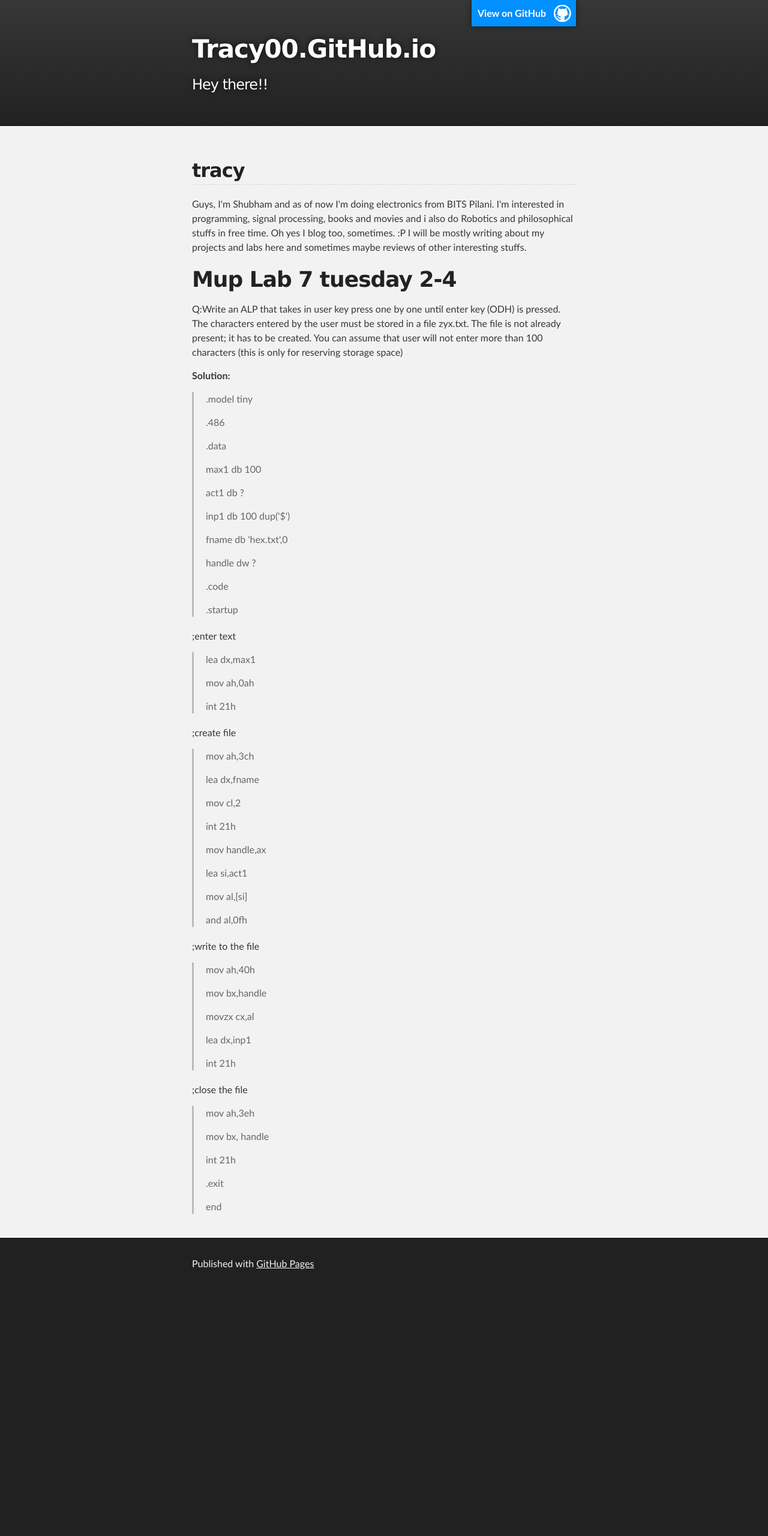
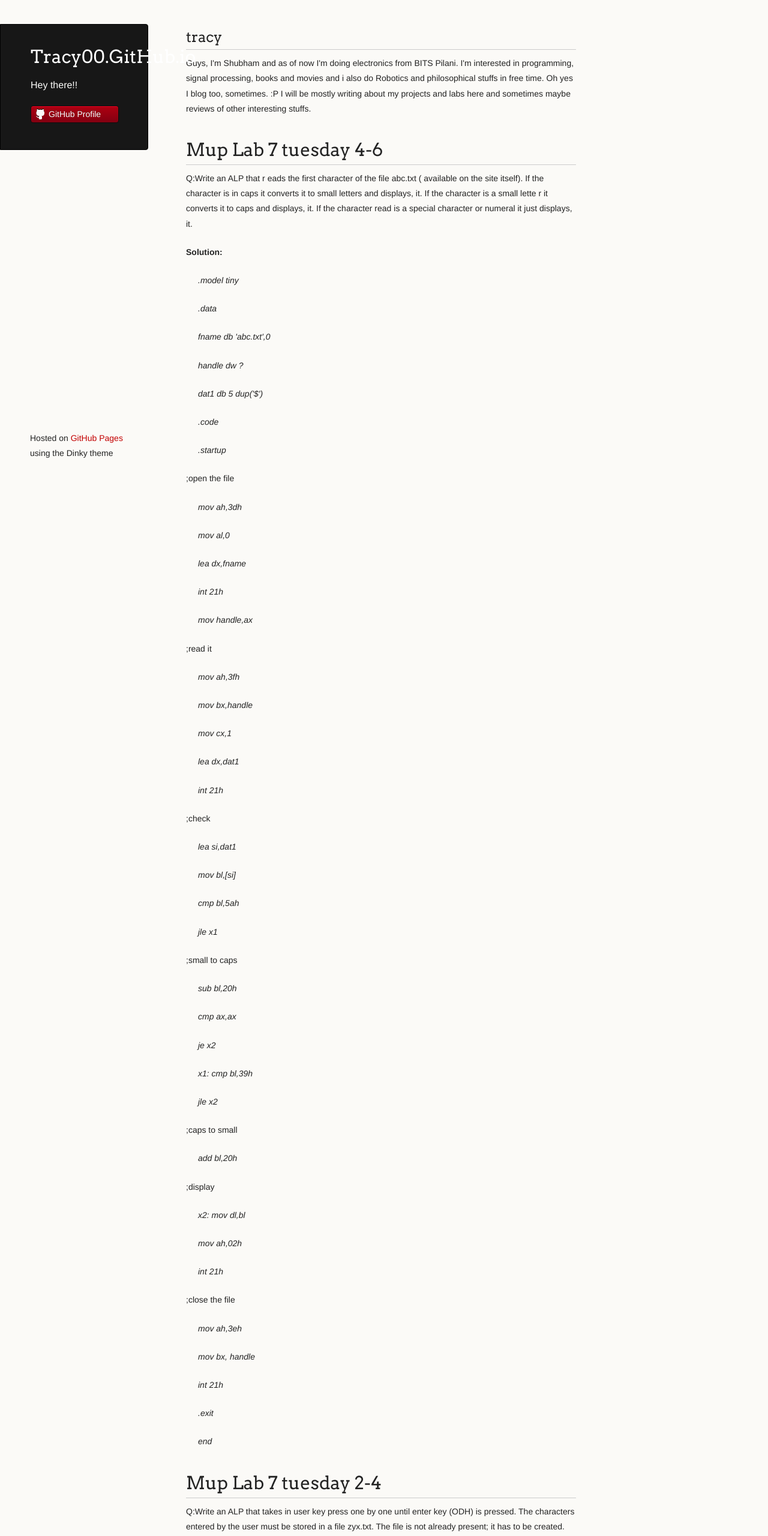
Before and after one commit to tracy00/tracy00.github.io, a plain HTML site: page index.html in a window 1280 px wide. Shown: the top 2560 px of the page at 60% size. Before the commit the page ends 2153 px from the top, so only its background shows below. Drawn offline with Linux system fonts and the light colour scheme.

Commit message:
Replace master branch with page content via GitHub

```diff
--- a/index.html
+++ b/index.html
@@ -1,37 +1,168 @@
-<!DOCTYPE html>
+<!doctype html>
 <html>
+  <head>
+    <meta charset="utf-8">
+    <meta http-equiv="X-UA-Compatible" content="chrome=1">
+    <title>Tracy00.GitHub.io by tracy00</title>
 
-  <head>
-    <meta charset='utf-8'>
-    <meta http-equiv="X-UA-Compatible" content="chrome=1">
-    <meta name="description" content="Tracy00.GitHub.io : Hey there!!">
+    <link rel="stylesheet" href="stylesheets/styles.css">
+    <link rel="stylesheet" href="stylesheets/github-light.css">
+    <script src="javascripts/scale.fix.js"></script>
+    <meta name="viewport" content="width=device-width, initial-scale=1, user-scalable=no">
+    <!--[if lt IE 9]>
+    <script src="//html5shiv.googlecode.com/svn/trunk/html5.js"></script>
+    <![endif]-->
+  </head>
+  <body>
+    <div class="wrapper">
+      <header>
+        <h1 class="header">Tracy00.GitHub.io</h1>
+        <p class="header">Hey there!!</p>
 
-    <link rel="stylesheet" type="text/css" media="screen" href="stylesheets/stylesheet.css">
 
-    <title>Tracy00.GitHub.io</title>
-  </head>
 
-  <body>
+        <ul>
+          <li><a class="buttons github" href="https://github.com/tracy00">GitHub Profile</a></li>
+        </ul>
 
-    <!-- HEADER -->
-    <div id="header_wrap" class="outer">
-        <header class="inner">
-          <a id="forkme_banner" href="https://github.com/tracy00">View on GitHub</a>
-
-          <h1 id="project_title">Tracy00.GitHub.io</h1>
-          <h2 id="project_tagline">Hey there!!</h2>
-
-        </header>
-    </div>
-
-    <!-- MAIN CONTENT -->
-    <div id="main_content_wrap" class="outer">
-      <section id="main_content" class="inner">
+      </header>
+      <section>
         <h2>
 <a id="tracy" class="anchor" href="#tracy" aria-hidden="true"><span aria-hidden="true" class="octicon octicon-link"></span></a>tracy</h2>
 
 <p>Guys, I'm Shubham and as of now I'm doing electronics from BITS Pilani. I'm interested in programming, signal processing, books and movies and i also do Robotics and philosophical stuffs in free time. Oh yes I blog too, sometimes. :P
 I will be mostly writing about my projects and labs here and sometimes maybe reviews of other interesting stuffs.</p>
+
+<h1>
+<a id="mup-lab-7-tuesday-4-6" class="anchor" href="#mup-lab-7-tuesday-4-6" aria-hidden="true"><span aria-hidden="true" class="octicon octicon-link"></span></a>Mup Lab 7 tuesday 4-6</h1>
+
+<p>Q:Write  an  ALP  that
+r
+eads  the  first
+character
+of  the  file  abc.txt  (
+available
+on
+the  site  itself).  If  the
+character
+is
+in caps  it  converts  it to  small  letters  and
+displays,
+it.  If  the
+character
+is  a  small  lette
+r  it
+converts it to caps and
+displays,
+it. If the
+character
+read is a special
+character
+or numeral it just
+displays,
+it.</p>
+
+<p><strong>Solution:</strong></p>
+
+<blockquote>
+<p>.model tiny</p>
+
+<p>.data</p>
+
+<p>fname  db 'abc.txt',0</p>
+
+<p>handle dw ?</p>
+
+<p>dat1   db  5 dup('$')</p>
+
+<p>.code</p>
+
+<p>.startup</p>
+</blockquote>
+
+<p>;open the file</p>
+
+<blockquote>
+<p>mov ah,3dh</p>
+
+<p>mov al,0</p>
+
+<p>lea dx,fname</p>
+
+<p>int 21h</p>
+
+<p>mov handle,ax</p>
+</blockquote>
+
+<p>;read it</p>
+
+<blockquote>
+<p>mov ah,3fh</p>
+
+<p>mov bx,handle</p>
+
+<p>mov cx,1</p>
+
+<p>lea dx,dat1</p>
+
+<p>int 21h</p>
+</blockquote>
+
+<p>;check</p>
+
+<blockquote>
+<p>lea si,dat1</p>
+
+<p>mov bl,[si]</p>
+
+<p>cmp bl,5ah</p>
+
+<p>jle x1</p>
+</blockquote>
+
+<p>;small to caps</p>
+
+<blockquote>
+<p>sub bl,20h</p>
+
+<p>cmp ax,ax</p>
+
+<p>je x2</p>
+
+<p>x1:    cmp bl,39h</p>
+
+<p>jle x2</p>
+</blockquote>
+
+<p>;caps to small  </p>
+
+<blockquote>
+<p>add bl,20h</p>
+</blockquote>
+
+<p>;display    </p>
+
+<blockquote>
+<p>x2:    mov dl,bl</p>
+
+<p>mov ah,02h</p>
+
+<p>int 21h</p>
+</blockquote>
+
+<p>;close the file</p>
+
+<blockquote>
+<p>mov ah,3eh</p>
+
+<p>mov bx, handle</p>
+
+<p>int 21h</p>
+
+<p>.exit</p>
+
+<p>end</p>
+</blockquote>
 
 <h1>
 <a id="mup-lab-7-tuesday-2-4" class="anchor" href="#mup-lab-7-tuesday-2-4" aria-hidden="true"><span aria-hidden="true" class="octicon octicon-link"></span></a>Mup Lab 7 tuesday 2-4</h1>
@@ -123,16 +254,11 @@ space)</p>
 <p>end</p>
 </blockquote>
       </section>
-    </div>
-
-    <!-- FOOTER  -->
-    <div id="footer_wrap" class="outer">
-      <footer class="inner">
-        <p>Published with <a href="https://pages.github.com">GitHub Pages</a></p>
+      <footer>
+        <p><small>Hosted on <a href="https://pages.github.com">GitHub Pages</a> using the Dinky theme</small></p>
       </footer>
     </div>
-
-
+    <!--[if !IE]><script>fixScale(document);</script><![endif]-->
 
   </body>
 </html>
--- /dev/null
+++ b/javascripts/scale.fix.js
@@ -0,0 +1,20 @@
+fixScale = function(doc) {
+
+	var addEvent = 'addEventListener',
+	    type = 'gesturestart',
+	    qsa = 'querySelectorAll',
+	    scales = [1, 1],
+	    meta = qsa in doc ? doc[qsa]('meta[name=viewport]') : [];
+
+	function fix() {
+		meta.content = 'width=device-width,minimum-scale=' + scales[0] + ',maximum-scale=' + scales[1];
+		doc.removeEventListener(type, fix, true);
+	}
+
+	if ((meta = meta[meta.length - 1]) && addEvent in doc) {
+		fix();
+		scales = [.25, 1.6];
+		doc[addEvent](type, fix, true);
+	}
+
+};
--- /dev/null
+++ b/stylesheets/styles.css
@@ -0,0 +1,423 @@
+@import url(https://fonts.googleapis.com/css?family=Arvo:400,700,400italic);
+
+/* MeyerWeb Reset */
+
+html, body, div, span, applet, object, iframe,
+h1, h2, h3, h4, h5, h6, p, blockquote, pre,
+a, abbr, acronym, address, big, cite, code,
+del, dfn, em, img, ins, kbd, q, s, samp,
+small, strike, strong, sub, sup, tt, var,
+b, u, i, center,
+dl, dt, dd, ol, ul, li,
+fieldset, form, label, legend,
+table, caption, tbody, tfoot, thead, tr, th, td,
+article, aside, canvas, details, embed,
+figure, figcaption, footer, header, hgroup,
+menu, nav, output, ruby, section, summary,
+time, mark, audio, video {
+  margin: 0;
+  padding: 0;
+  border: 0;
+  font: inherit;
+  vertical-align: baseline;
+}
+
+
+/* Base text styles */
+
+body {
+  padding:10px 50px 0 0;
+  font-family:"Helvetica Neue", Helvetica, Arial, sans-serif;
+	font-size: 14px;
+	color: #232323;
+	background-color: #FBFAF7;
+	margin: 0;
+	line-height: 1.8em;
+	-webkit-font-smoothing: antialiased;
+
+}
+
+h1, h2, h3, h4, h5, h6 {
+  color:#232323;
+  margin:36px 0 10px;
+}
+
+p, ul, ol, table, dl {
+  margin:0 0 22px;
+}
+
+h1, h2, h3 {
+	font-family: Arvo, Monaco, serif;
+  line-height:1.3;
+	font-weight: normal;
+}
+
+h1,h2, h3 {
+	display: block;
+	border-bottom: 1px solid #ccc;
+	padding-bottom: 5px;
+}
+
+h1 {
+	font-size: 30px;
+}
+
+h2 {
+	font-size: 24px;
+}
+
+h3 {
+	font-size: 18px;
+}
+
+h4, h5, h6 {
+	font-family: Arvo, Monaco, serif;
+	font-weight: 700;
+}
+
+a {
+  color:#C30000;
+  font-weight:200;
+  text-decoration:none;
+}
+
+a:hover {
+	text-decoration: underline;
+}
+
+a small {
+	font-size: 12px;
+}
+
+em {
+	font-style: italic;
+}
+
+strong {
+  font-weight:700;
+}
+
+ul {
+  list-style-position: inside;
+  list-style: disc;
+  padding-left: 25px;
+}
+
+ol {
+  list-style-position: inside;
+  list-style: decimal;
+  padding-left: 25px;
+}
+
+blockquote {
+  margin: 0;
+  padding: 0 0 0 20px;
+  font-style: italic;
+}
+
+dl, dt, dd, dl p {
+	font-color: #444;
+}
+
+dl dt {
+  font-weight: bold;
+}
+
+dl dd {
+  padding-left: 20px;
+  font-style: italic;
+}
+
+dl p {
+  padding-left: 20px;
+  font-style: italic;
+}
+
+hr {
+  border:0;
+  background:#ccc;
+  height:1px;
+  margin:0 0 24px;
+}
+
+/* Images */
+
+img {
+  position: relative;
+  margin: 0 auto;
+  max-width: 650px;
+  padding: 5px;
+  margin: 10px 0 32px 0;
+  border: 1px solid #ccc;
+}
+
+p img {
+  display: inline;
+  margin: 0;
+  padding: 0;
+  vertical-align: middle;
+  text-align: center;
+  border: none;
+}
+
+/* Code blocks */
+
+code, pre {
+	font-family: Monaco, "Bitstream Vera Sans Mono", "Lucida Console", Terminal, monospace;
+  color:#000;
+  font-size:14px;
+}
+
+pre {
+	padding: 4px 12px;
+  background: #FDFEFB;
+  border-radius:4px;
+  border:1px solid #D7D8C8;
+  overflow: auto;
+  overflow-y: hidden;
+	margin-bottom: 32px;
+}
+
+
+/* Tables */
+
+table {
+  width:100%;
+}
+
+table {
+  border: 1px solid #ccc;
+  margin-bottom: 32px;
+  text-align: left;
+ }
+
+th {
+  font-family: 'Arvo', Helvetica, Arial, sans-serif;
+	font-size: 18px;
+	font-weight: normal;
+  padding: 10px;
+  background: #232323;
+  color: #FDFEFB;
+ }
+
+td {
+  padding: 10px;
+	background: #ccc;
+ }
+
+
+/* Wrapper */
+.wrapper {
+  width:960px;
+}
+
+
+/* Header */
+
+header {
+	background-color: #171717;
+	color: #FDFDFB;
+  width:170px;
+  float:left;
+  position:fixed;
+	border: 1px solid #000;
+	-webkit-border-top-right-radius: 4px;
+	-webkit-border-bottom-right-radius: 4px;
+	-moz-border-radius-topright: 4px;
+	-moz-border-radius-bottomright: 4px;
+	border-top-right-radius: 4px;
+	border-bottom-right-radius: 4px;
+	padding: 34px 25px 22px 50px;
+	margin: 30px 25px 0 0;
+	-webkit-font-smoothing: antialiased;
+}
+
+p.header {
+	font-size: 16px;
+}
+
+h1.header {
+	font-family: Arvo, sans-serif;
+	font-size: 30px;
+	font-weight: 300;
+	line-height: 1.3em;
+	border-bottom: none;
+	margin-top: 0;
+}
+
+
+h1.header, a.header, a.name, header a{
+	color: #fff;
+}
+
+a.header {
+	text-decoration: underline;
+}
+
+a.name {
+	white-space: nowrap;
+}
+
+header ul {
+  list-style:none;
+  padding:0;
+}
+
+header li {
+	list-style-type: none;
+  width:132px;
+  height:15px;
+	margin-bottom: 12px;
+	line-height: 1em;
+	padding: 6px 6px 6px 7px;
+
+	background: #AF0011;
+	background: -moz-linear-gradient(top, #AF0011 0%, #820011 100%);
+  background: -webkit-gradient(linear, left top, left bottom, color-stop(0%,#f8f8f8), color-stop(100%,#dddddd));
+  background: -webkit-linear-gradient(top, #AF0011 0%,#820011 100%);
+  background: -o-linear-gradient(top, #AF0011 0%,#820011 100%);
+  background: -ms-linear-gradient(top, #AF0011 0%,#820011 100%);
+  background: linear-gradient(top, #AF0011 0%,#820011 100%);
+
+	border-radius:4px;
+  border:1px solid #0D0D0D;
+
+	-webkit-box-shadow: inset 0px 1px 1px 0 rgba(233,2,38, 1);
+	box-shadow: inset 0px 1px 1px 0 rgba(233,2,38, 1);
+
+}
+
+header li:hover {
+	background: #C3001D;
+	background: -moz-linear-gradient(top, #C3001D 0%, #950119 100%);
+  background: -webkit-gradient(linear, left top, left bottom, color-stop(0%,#f8f8f8), color-stop(100%,#dddddd));
+  background: -webkit-linear-gradient(top, #C3001D 0%,#950119 100%);
+  background: -o-linear-gradient(top, #C3001D 0%,#950119 100%);
+  background: -ms-linear-gradient(top, #C3001D 0%,#950119 100%);
+  background: linear-gradient(top, #C3001D 0%,#950119 100%);
+}
+
+a.buttons {
+	-webkit-font-smoothing: antialiased;
+	background: url(../images/arrow-down.png) no-repeat;
+	font-weight: normal;
+	text-shadow: rgba(0, 0, 0, 0.4) 0 -1px 0;
+	padding: 2px 2px 2px 22px;
+	height: 30px;
+}
+
+a.github {
+	background: url(../images/octocat-small.png) no-repeat 1px;
+}
+
+a.buttons:hover {
+	color: #fff;
+	text-decoration: none;
+}
+
+
+/* Section - for main page content */
+
+section {
+  width:650px;
+  float:right;
+  padding-bottom:50px;
+}
+
+
+/* Footer */
+
+footer {
+  width:170px;
+  float:left;
+  position:fixed;
+  bottom:10px;
+	padding-left: 50px;
+}
+
+@media print, screen and (max-width: 960px) {
+
+  div.wrapper {
+    width:auto;
+    margin:0;
+  }
+
+  header, section, footer {
+    float:none;
+    position:static;
+    width:auto;
+  }
+
+	footer {
+		border-top: 1px solid #ccc;
+		margin:0 84px 0 50px;
+		padding:0;
+	}
+
+  header {
+    padding-right:320px;
+  }
+
+  section {
+    padding:20px 84px 20px 50px;
+    margin:0 0 20px;
+  }
+
+  header a small {
+    display:inline;
+  }
+
+  header ul {
+    position:absolute;
+    right:130px;
+    top:84px;
+  }
+}
+
+@media print, screen and (max-width: 720px) {
+  body {
+    word-wrap:break-word;
+  }
+
+  header {
+    padding:10px 20px 0;
+		margin-right: 0;
+  }
+
+	section {
+    padding:10px 0 10px 20px;
+    margin:0 0 30px;
+  }
+
+	footer {
+		margin: 0 0 0 30px;
+	}
+
+  header ul, header p.view {
+    position:static;
+  }
+}
+
+@media print, screen and (max-width: 480px) {
+
+  header ul li.download {
+    display:none;
+  }
+
+	footer {
+		margin: 0 0 0 20px;
+	}
+
+	footer a{
+		display:block;
+	}
+
+}
+
+@media print {
+  body {
+    padding:0.4in;
+    font-size:12pt;
+    color:#444;
+  }
+}
```
Also changed, not shown: params.json (+1 -1 lines), images/arrow-down.png (added), images/octocat-small.png (added).
